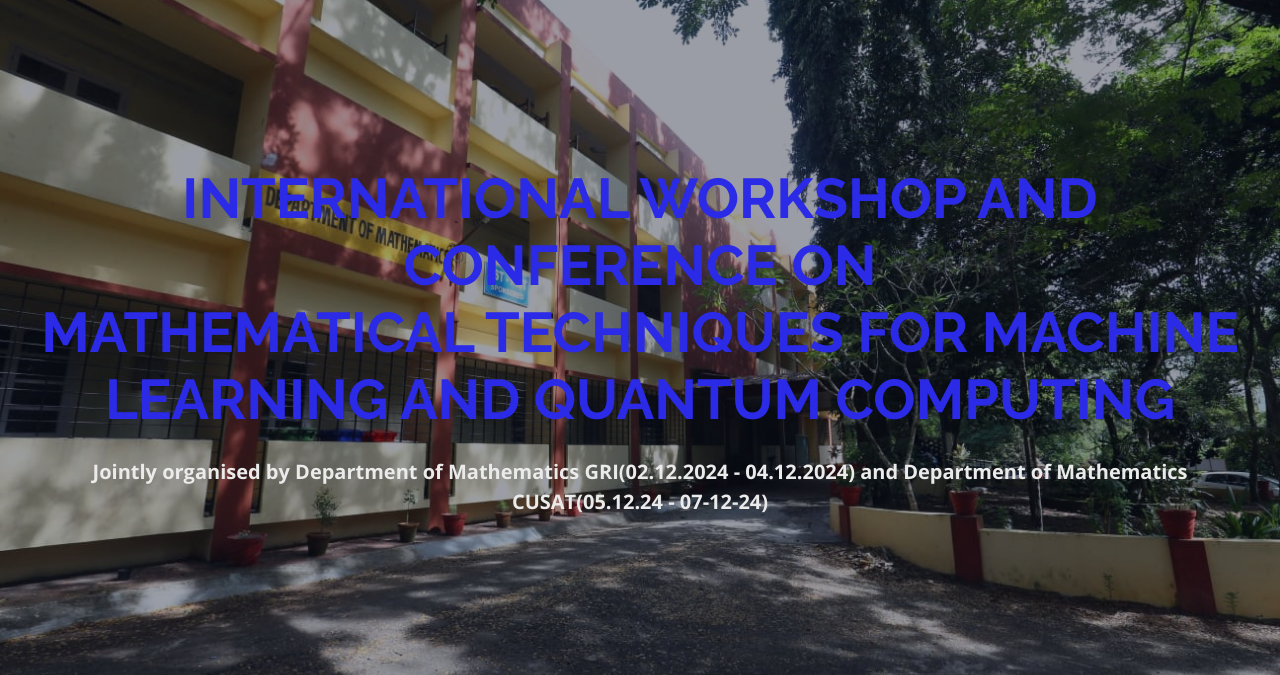
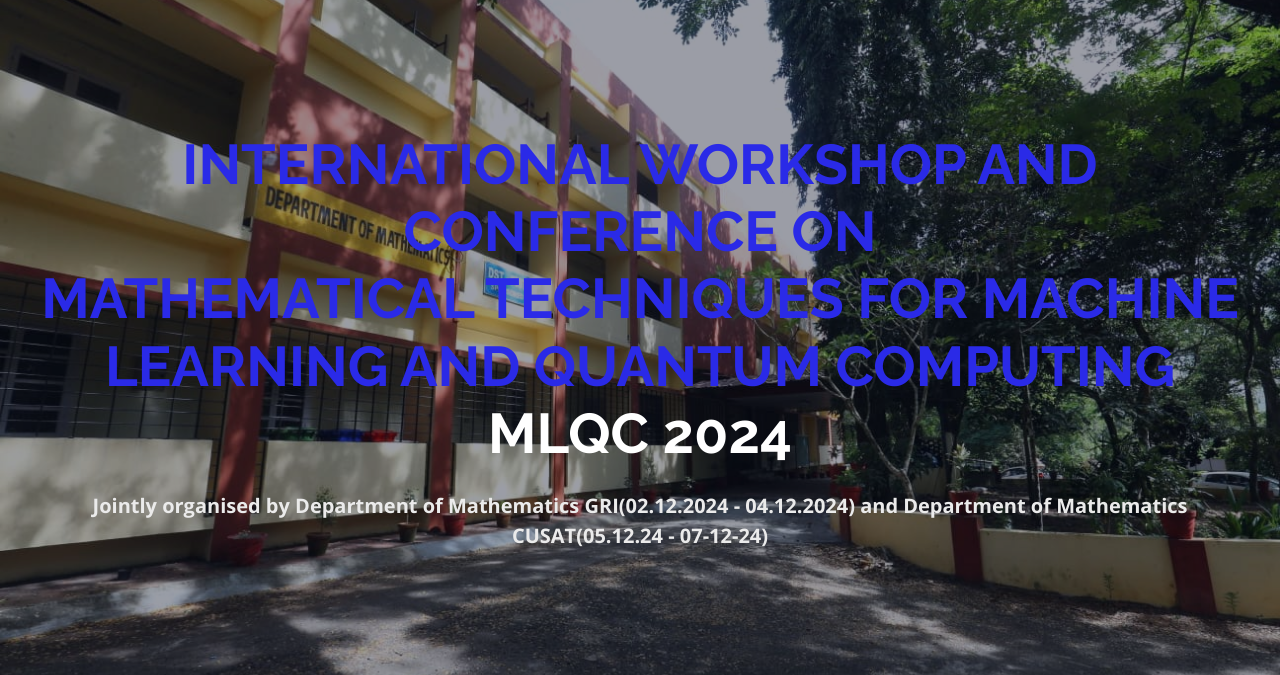
Before and after one commit to VarshaShaheen/IWCMLQC, a plain HTML site: page index.html in a window 1280 px wide. Shown: the part 92-767 px from the top of the page. Drawn offline with nearby package versions, Linux system fonts and the light colour scheme.

Commit message:
name changed

```diff
--- a/index.html
+++ b/index.html
@@ -82,7 +82,7 @@
 <section id="hero">
     <div class="hero-container" data-aos="zoom-in" data-aos-delay="100">
         <h1 class="mb-4 pb-0"><span>International Workshop and Conference on<br>Mathematical Techniques for Machine Learning and Quantum Computing<br>
-            </span></h1>
+            </span>MLQC 2024</h1>
         <p class="mb-4 pb-0">Jointly organised by Department of Mathematics GRI(02.12.2024 - 04.12.2024) and Department of Mathematics CUSAT(05.12.24 - 07-12-24)</p>
         <!--      <a href="https://www.youtube.com/watch?v=jDDaplaOz7Q" class="glightbox play-btn mb-4"></a>-->
         <!--      <a href="#about" class="about-btn scrollto">About The Event</a>-->
```
